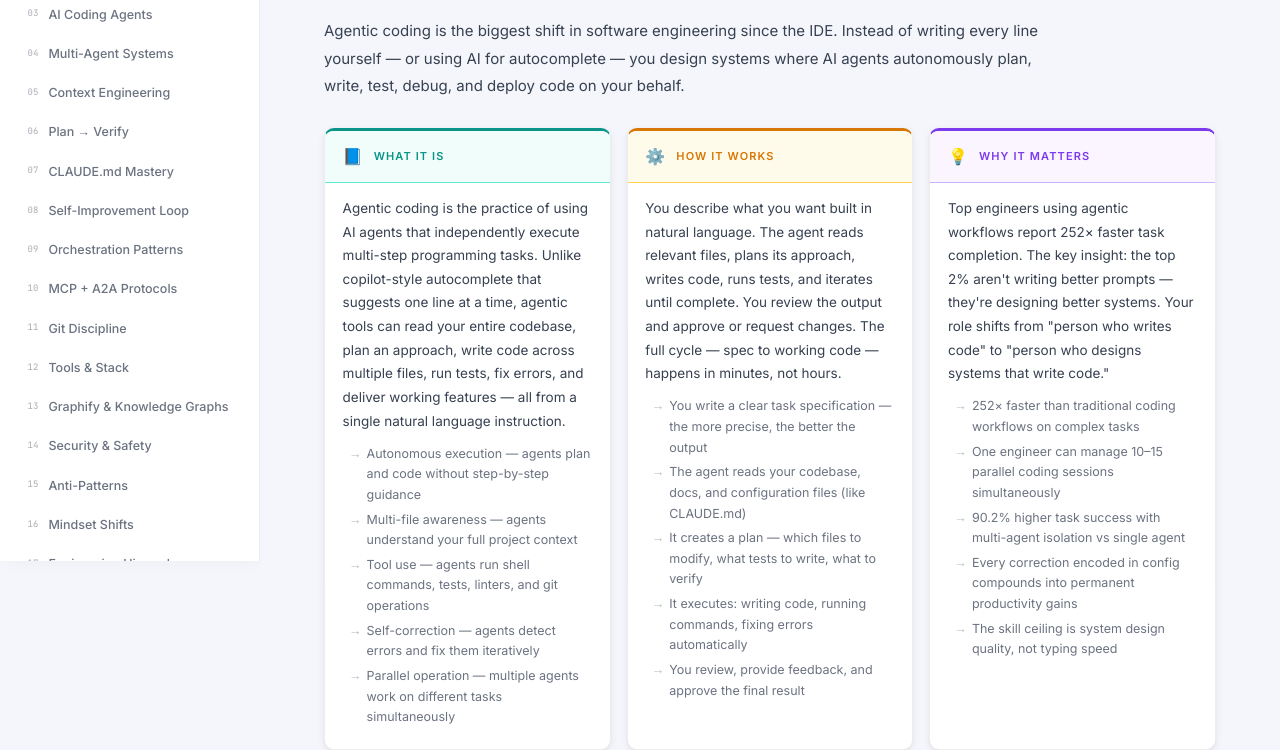
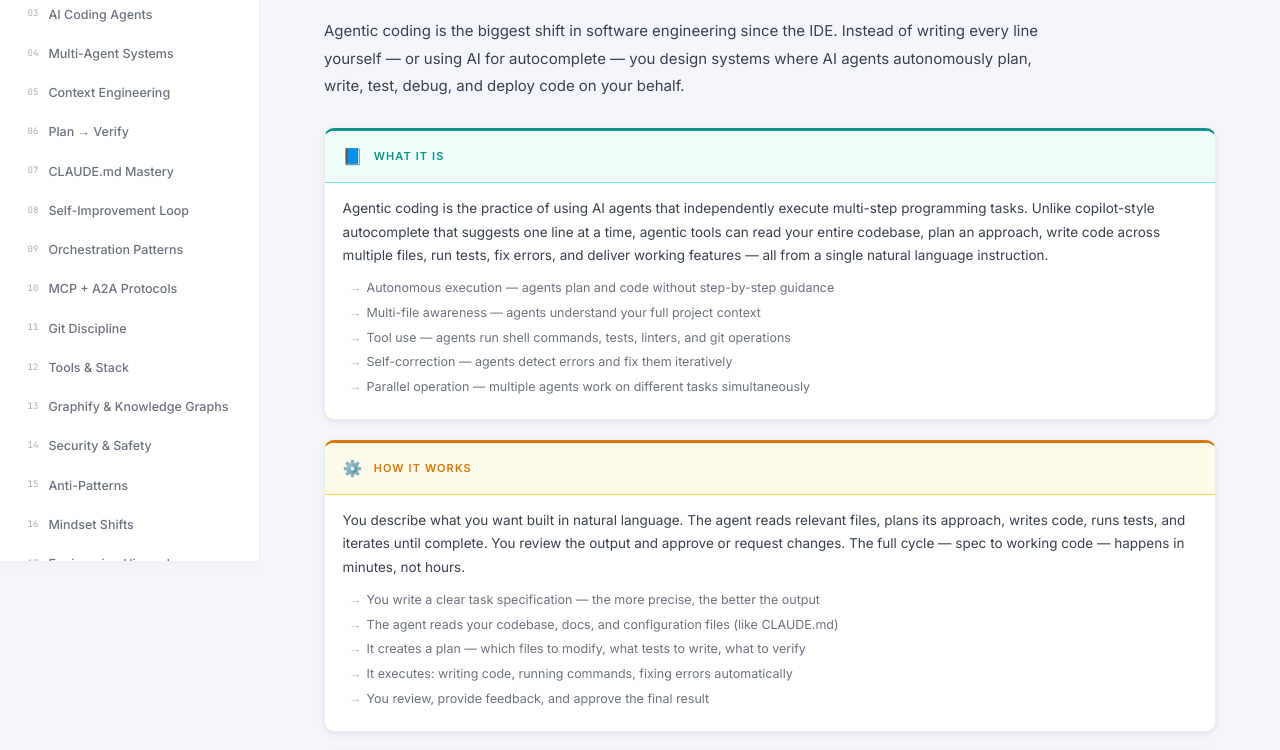
Before and after one commit to Aryansin1234/100X-Agentic-AI, a React (Vite) app: page / in a window 1280 px wide. Shown: the part 1080-1830 px from the top of the page. Built offline with nearby package versions, Linux system fonts and the light colour scheme.

Commit message:
fix: single-column layout for all teaching sections, not just Graphify

```diff
--- a/src/App.css
+++ b/src/App.css
@@ -518,7 +518,7 @@ body {
 .callout.callout-info::before { color: var(--blue); }
 
 /* ── MINDSET CARDS ── */
-.mindset-grid { display: grid; grid-template-columns: 1fr 1fr; gap: 14px; margin: 1rem 0; }
+.mindset-grid { display: grid; grid-template-columns: repeat(auto-fit, minmax(300px, 1fr)); gap: 14px; margin: 1rem 0; }
 .mindset-card {
   background: var(--surface); padding: 1.4rem;
   border: 1px solid var(--border-light); border-radius: var(--radius);
@@ -558,7 +558,7 @@ body {
 .hier-fill { height: 100%; border-radius: 100px; }
 
 /* ── INTRO GRID ── */
-.intro-grid { display: grid; grid-template-columns: repeat(3, 1fr); gap: 14px; margin: 1.5rem 0; }
+.intro-grid { display: grid; grid-template-columns: repeat(auto-fit, minmax(300px, 1fr)); gap: 14px; margin: 1.5rem 0; }
 .intro-card {
   background: var(--surface); border: 1px solid var(--border-light);
   border-radius: var(--radius); padding: 1.4rem; box-shadow: var(--shadow-sm);
@@ -700,8 +700,8 @@ body {
 }
 .teaching-grid {
   display: grid;
-  grid-template-columns: repeat(auto-fit, minmax(280px, 1fr));
-  gap: 16px;
+  grid-template-columns: 1fr;
+  gap: 20px;
   margin-bottom: 1.75rem;
 }
 .teaching-grid--vertical {
@@ -804,7 +804,7 @@ body {
   color: var(--ink4);
   margin-bottom: 12px;
   padding-bottom: 8px;
-  border-bottom: 1px solid rgba(0,0,0,0.06);
+  border-bottom: 1px solid var(--border-light);
 }
 
 /* ══════════════════════════════════════════
```
